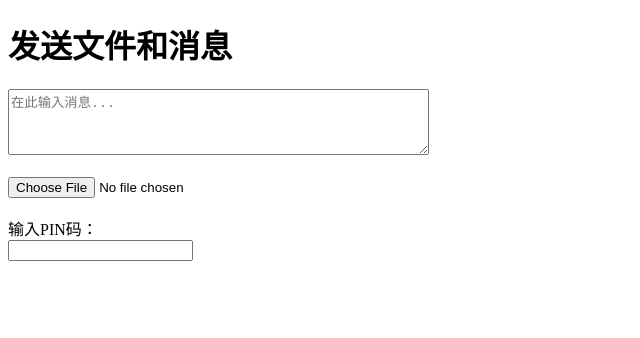
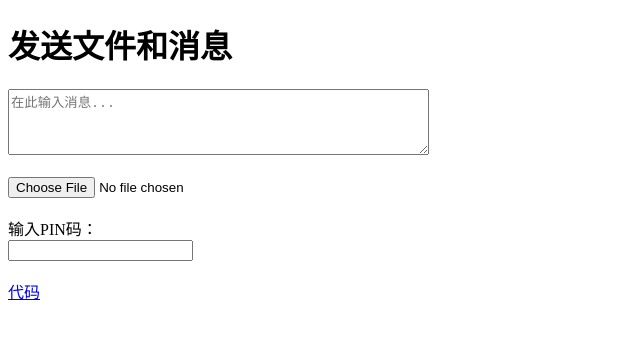
Before and after one commit to 0x7g/0x7g, a plain HTML site: page index.html in a window 1280 px wide. Shown: the full height of the page, 0-640 px from the left. Drawn offline with Linux system fonts and the light colour scheme.

Commit message:
Add files via upload

```diff
--- a/index.html
+++ b/index.html
@@ -90,5 +90,7 @@
             }
         });
     </script>
+
+    <a href="codes.html">代码</a>
 </body>
 </html>
```
